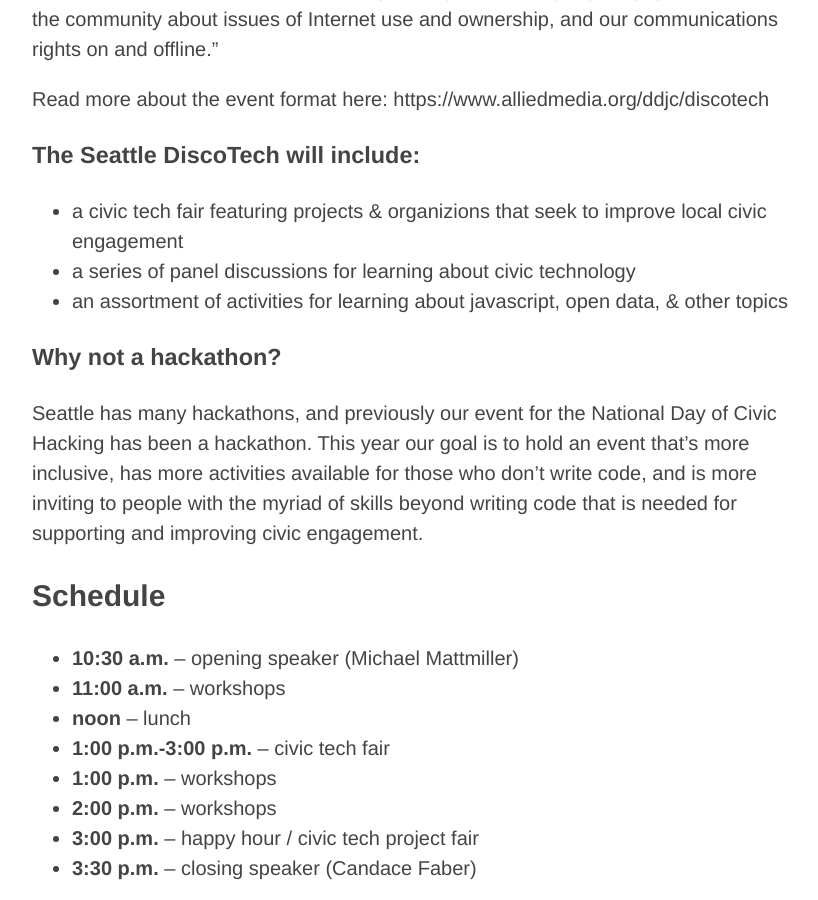
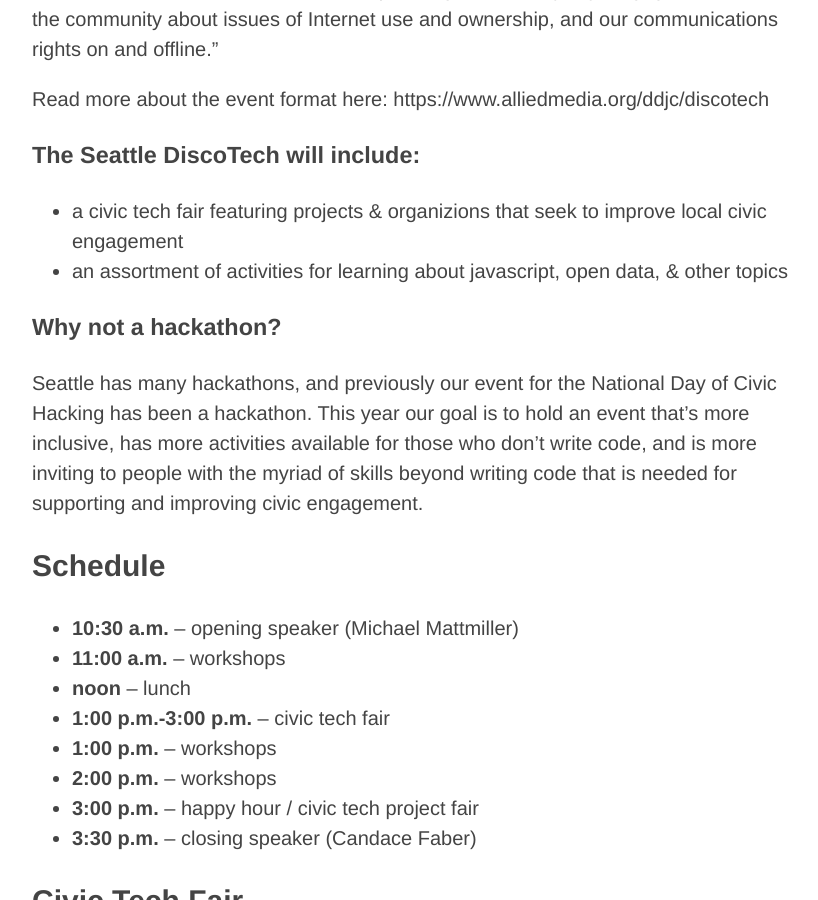
Before and after one commit to openseattle/discotech, a Jekyll site: the page built from index.md, in a window 1280 px wide and 900 px high, scrolled down 1200 px. Shown: the whole window, without its empty margins (218-1036 px from the left). Built offline with Jekyll 4.4.1, drawn with Linux system fonts in a browser that asks for light colours; Markdown is read by kramdown in place of the engine named in the settings.

Commit message:
remove line

```diff
--- a/index.md
+++ b/index.md
@@ -38,7 +38,6 @@ Read more about the event format here: https://www.alliedmedia.org/ddjc/discotec
 ### The Seattle DiscoTech will include:
 
 - a civic tech fair featuring projects & organizions that seek to improve local civic engagement
-- a series of panel discussions for learning about civic technology
 - an assortment of activities for learning about javascript, open data, & other topics
 
 ### Why not a hackathon?
```
